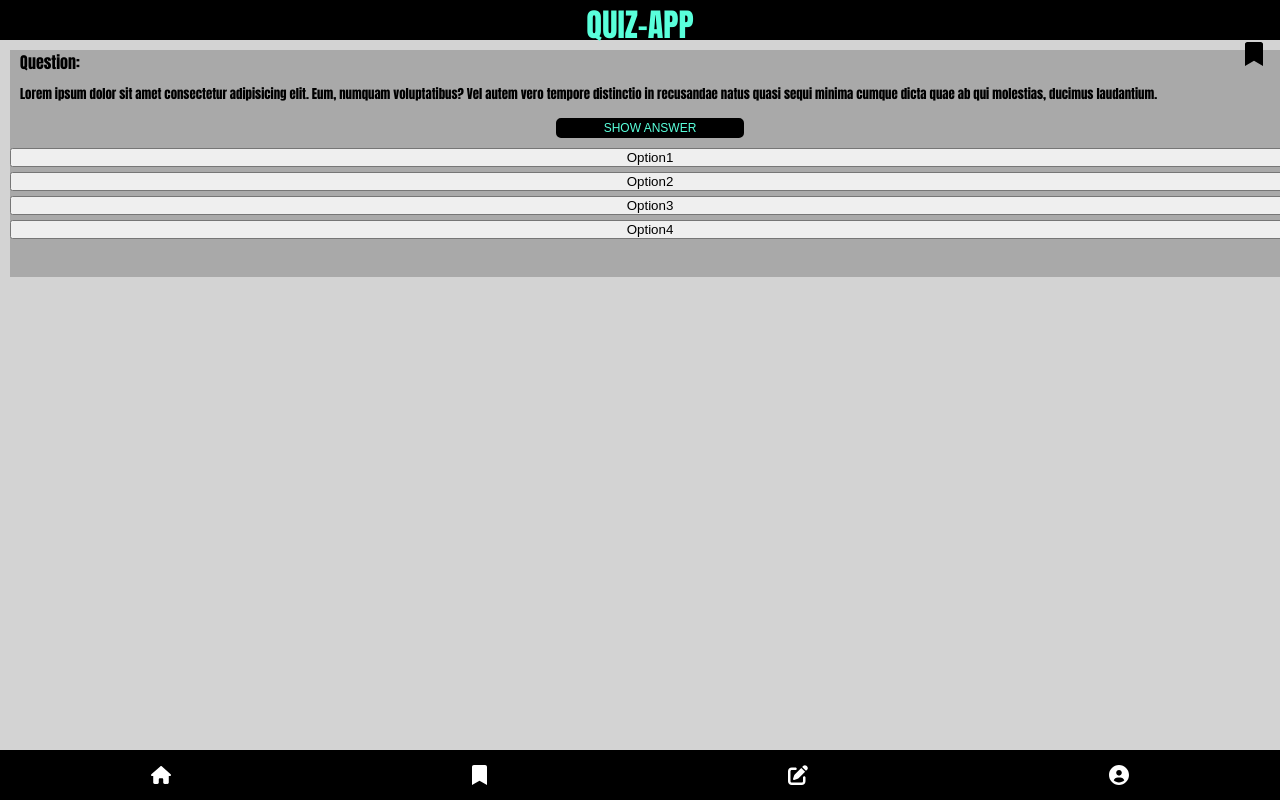
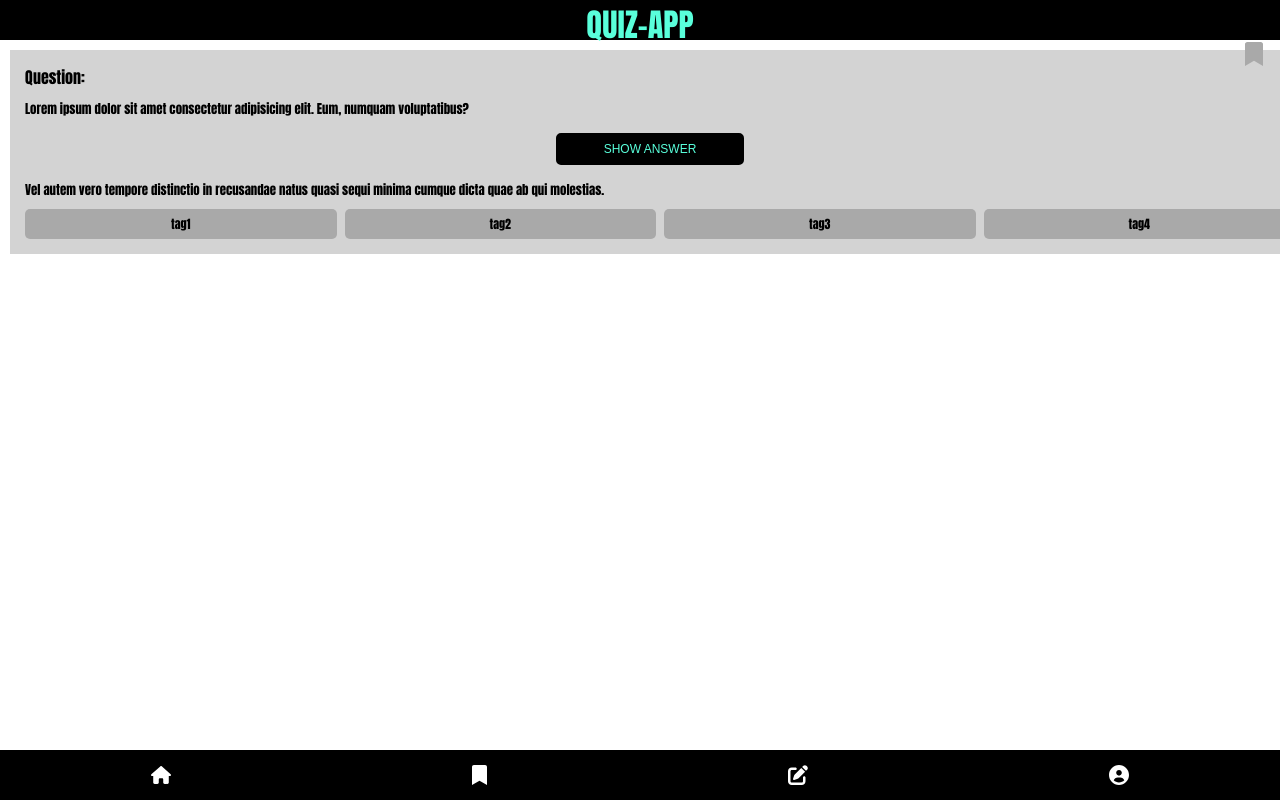
Before and after one commit to lindajk/quiz-app, a website: page index.html in a window 1280 px wide. Drawn offline with Linux system fonts and the light colour scheme.

Commit message:
Update bookmark.js

```diff
--- a/bookmark.js
+++ b/bookmark.js
@@ -4,4 +4,13 @@ const bookmarkIcon = document.querySelector('[data-js="qc__bookmark"]');
 bookmarkIcon.addEventListener('click', () => {
   bookmarkIcon.classList.toggle('qc__bookmark-filled');
 });
-console.log(bookmarkIcon);
+
+const showanswerButton = document.querySelector(
+  '[data-js="qc__showanswer-button"]'
+);
+const answerText = document.querySelector('[data-js="qc__answer"]');
+
+showanswerButton.addEventListener('click', () => {
+  answerText.classList.toggle('qc__answer-active');
+});
+console.log();
--- a/components/questioncard.css
+++ b/components/questioncard.css
@@ -1,8 +1,8 @@
 .qc {
-  background-color: var(--fifth-color);
+  background-color: var(--sixth-color);
   position: relative;
   margin: 10px;
-  height: 6cm;
+  padding: 5px;
 }
 
 .qc__title {
@@ -19,22 +19,31 @@
 .qc__bookmark {
   width: 24px;
   height: 24px;
-  fill: var(--first-color);
+  fill: var(--fifth-color);
   position: absolute;
   right: 24px;
   top: -8px;
 }
 
-qc__bookmark-filled {
+.qc__bookmark-filled {
   fill: var(--fourth-color);
 }
 
-.qc__question {
+.qc__question,
+.qc__anwer {
   margin: 10px;
   font-size: 0.8rem;
 }
 
 .qc__answer {
+  display: none;
+}
+
+.qc__answer-active {
+  display: block;
+}
+
+.qc__showanswer-block {
   display: flex;
   flex-direction: column;
   align-items: center;
@@ -50,4 +59,20 @@ qc__bookmark-filled {
   color: var(--fourth-color);
   font-size: 12px;
   margin: 5px;
+  padding: 0.5em;
 }
+
+.qc__taglist {
+  display: flex;
+  flex-direction: row;
+  gap: 8px;
+  margin: 10px;
+}
+
+.qc__tag {
+  font-size: 12px;
+  background-color: var(--fifth-color);
+  text-align: center;
+  border-radius: 5px;
+  padding: 0.5em;
+}
--- a/global.css
+++ b/global.css
@@ -7,5 +7,4 @@
 
 body {
   font-family: Impact, sans-serif;
-  background-color: var(--sixth-color);
 }
--- a/index.html
+++ b/index.html
@@ -15,10 +15,9 @@
     <main class="home__main">
       <div class="qc">
         <p class="qc__title">Question:</p>
-
         <svg
           class="qc__bookmark"
-          data-js="bookmark"
+          data-js="qc__bookmark"
           xmlns="http://www.w3.org/2000/svg"
           viewBox="0 0 384 512"
         >
@@ -27,29 +26,31 @@
             d="M384 48V512l-192-112L0 512V48C0 21.5 21.5 0 48 0h288C362.5 0 384 21.5 384 48z"
           />
         </svg>
-
         <p class="qc__question">
           Lorem ipsum dolor sit amet consectetur adipisicing elit. Eum, numquam
-          voluptatibus? Vel autem vero tempore distinctio in recusandae natus
-          quasi sequi minima cumque dicta quae ab qui molestias, ducimus
-          laudantium.
+          voluptatibus?
         </p>
-        <div class="qc__answer">
+        <div class="qc__showanswer-block">
           <button
             class="qc__showanswer-button"
             type="button"
-            data-js="showanswer"
+            data-js="qc__showanswer-button"
           >
             SHOW ANSWER
           </button>
         </div>
+        <div class="qc__anwer" data-js="qc__answer">
+          <p>
+            Vel autem vero tempore distinctio in recusandae natus quasi sequi
+            minima cumque dicta quae ab qui molestias.
+          </p>
+        </div>
+
         <div class="qc__taglist">
-          <button class="qc__tag" type="button">Option1</button>
-          <button class="qc__tag" type="button">Option2</button>
-          <button class="qc__tag" type="button" data-js="answeroption">
-            Option3
-          </button>
-          <button class="qc__tag" type="button">Option4</button>
+          <p class="qc__tag">tag1</p>
+          <p class="qc__tag">tag2</p>
+          <p class="qc__tag">tag3</p>
+          <p class="qc__tag">tag4</p>
         </div>
       </div>
     </main>
```
